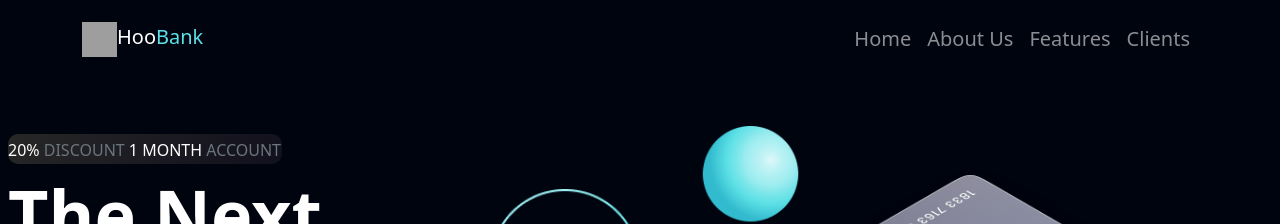
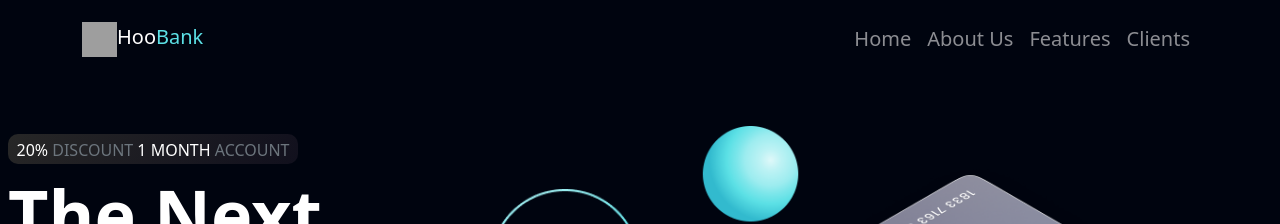
Before and after one commit to Demilade-Ayoola/Virtual-bank, a React (Create React App) app: page / in a window 1280 px wide. Shown: the top 224 px of the page. Built offline with nearby package versions, Linux system fonts and the light colour scheme; grey boxes are pictures that could not be loaded.

Commit message:
commit on 'main'

```diff
--- a/src/App.css
+++ b/src/App.css
@@ -13,7 +13,8 @@ overflow-x: hidden;
 .twenty-percent{
   border-radius: 10px;
    background: linear-gradient(125.17deg,#272727,#11101d);
-   width: 274px;
+   width: 290px;
+   text-align: center;
    height: 30px;
 }
  .get-started{
--- a/src/components/Footer/Footer.jsx
+++ b/src/components/Footer/Footer.jsx
@@ -37,7 +37,7 @@ function Footer() {
           <h6>Partner</h6>
           <ul className="footer-links">
             <li><a href="">Our Partner</a></li>
-            <li><a href="">Bexome a Partner</a></li>
+            <li><a href="">Become a Partner</a></li>
           </ul>
         </div>
       </div>
--- a/src/components/main/Main.jsx
+++ b/src/components/main/Main.jsx
@@ -115,7 +115,7 @@ we'll handle the money</h2>
 {/* clients */}
 <div id='client' className='d-flex px-2 justify-content-center align-items-center'>
 <div style={{width:'100%'}}>
-<section className="primary py-5 d-flex flex-lg-row flex-column">
+<section className="primary py-5 ps-3 d-flex flex-lg-row flex-column">
 <div className=' firstl d-flex flex-column'>
   <h2 className='text-white pb-1 pe-1' style={{fontSize:'50px', fontWeight:"650"}}>What People are
 </h2>
@@ -128,7 +128,7 @@ Saying about us</h2>
   </div>
 </section>
 
-<section className='d-flex justify-content-center justify-content-md-start flex-wrap mb-5'>
+<section className='d-flex justify-content-center justify-content-lg-start flex-wrap mb-5'>
   <div className=' clients  d-flex justify-content-between flex-column gen-child'>
   <div className='d-flex flex-column'>
     <img src='assets/quotes.png' className='quotes' alt='quotes'/>
```
